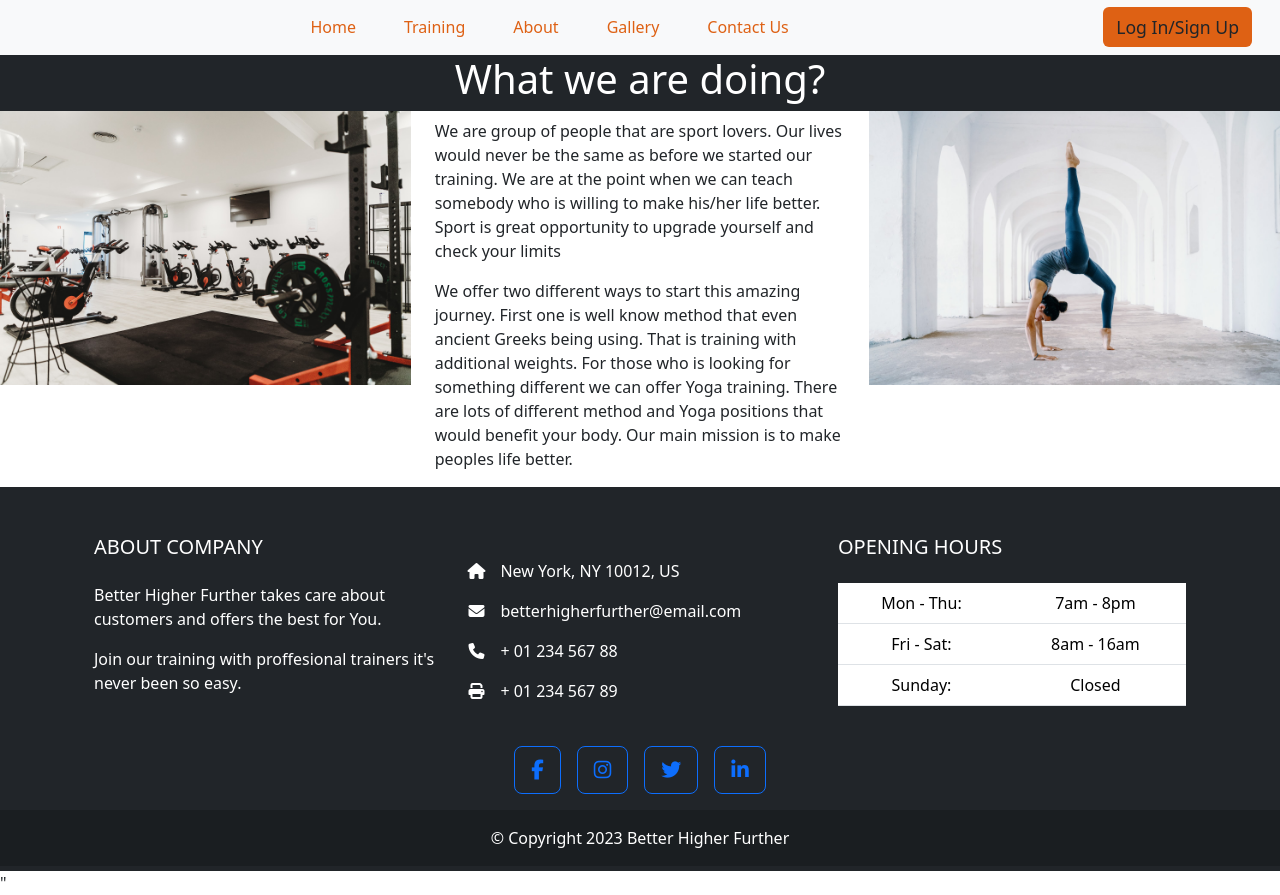
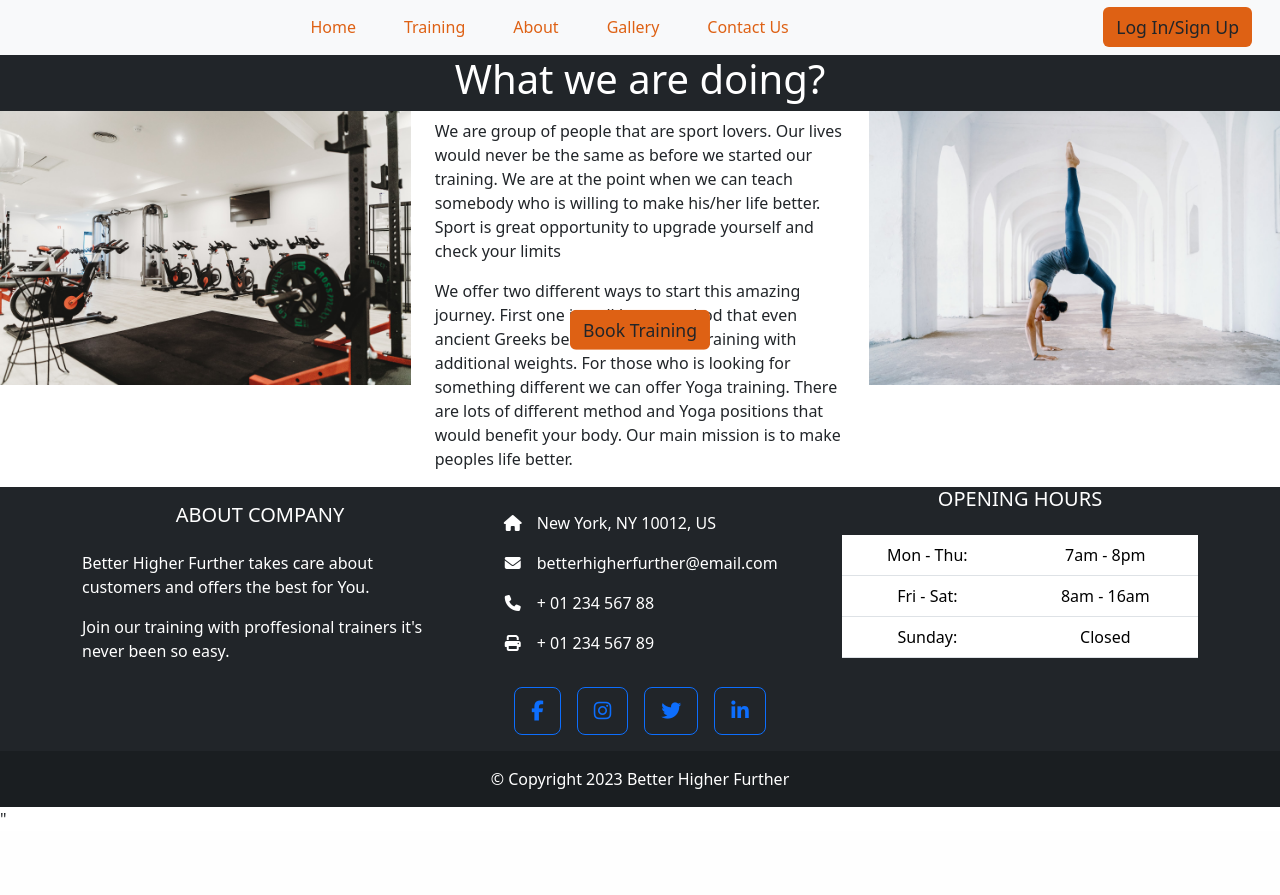
Before and after one commit to BogdanFSD/Better_Hgher_Further, a Django app: page /about/ in a window 1280 px wide. Shown: the part 142-1037 px from the top of the page. After the commit the page ends 960 px from the top, so only its background shows below. Run offline with Django 3.2, Linux system fonts and the light colour scheme; some libraries are stand-ins or nearby versions; some web fonts are replaced.

Commit message:
Footer styled

```diff
--- a/home/templates/home/about.html
+++ b/home/templates/home/about.html
@@ -24,7 +24,13 @@
                 That is training with additional weights. For those who is looking for something different we can offer Yoga training. There are
                 lots of different method and Yoga positions that would benefit your body. Our main mission is to make peoples life better.
             </p>
+            <div class="position-absolute top-50 start-50 translate-middle mt-5 pt-5 ">
+                <a class="btn btn-login  " href="{% url 'booking' %}">
+                    Book Training
+                </a>
+            </div>
         </div>
+
         <div class="col text-center">
             <a href="{% url 'training' %}"><img src="{% static '../static/img/about-3.jpg' %}" alt="beautiful yoga position" class="img-fluid mb-1 "></a>
         </div>
--- a/static/css/style.css
+++ b/static/css/style.css
@@ -83,7 +83,7 @@ color: #de6114;
   linear-gradient(to top, rgba(0, 0, 0, 0.85), transparent),
   url(../img/hero-1.jpg);
   width: 50%;
-  height: 100vh;
+
   background-size:cover;
   background-repeat: no-repeat;
 }
@@ -93,6 +93,7 @@ color: #de6114;
   linear-gradient(to top, rgba(0, 0, 0, 0.85), transparent),
    url(../img/hero-2.jpg);
   width: 50%;
+  height: 100vh
   background-size:cover;
   background-repeat: no-repeat;
 
@@ -176,9 +177,7 @@ bottom:-1000%;
 /* FOOTER*/
 
 
-footer{
-  height: 24rem;
-}
+
 
 footer a{
   text-decoration: none;
--- a/templates/base.html
+++ b/templates/base.html
@@ -116,11 +116,11 @@
     {% block content %}
     {% endblock %}
 
-  <footer class="text-white text-center text-lg-start  bg-dark" >
-    <div class="container p-4">
-      <div class="row mt-4">
-        <div class="col-lg-4 col-md-12 mb-4 mb-md-0">
-          <h5 class="text-uppercase mb-4">About company</h5>
+  <footer class="text-white text-center text-lg-start  bg-dark " >
+    <div class="container ">
+      <div class="row d-flex justify-content-around">
+        <div class="col-lg-4 col-md-12 mb- mb-md-0">
+          <h5 class="text-uppercase mt-3 text-center mb-4 ">About company</h5>
           <p>
             Better Higher Further takes care about  customers and offers the best for You.
           </p>
@@ -128,7 +128,7 @@
             Join our training with proffesional trainers it's never been so easy.
           </p>
         </div>
-        <div class="col-lg-4 col-md-6 mb-4 mb-md-0 mt-4">
+        <div class="col-lg-4 col-md-6 mb- mb-md-0 mt-4 d-flex justify-content-center">
 
           <ul class="fa-ul" style="margin-left: 1.65em;">
             <li class="mb-3">
@@ -146,7 +146,7 @@
           </ul>
         </div>
       <div class="col-lg-4 col-md-6 mb-4 mb-md-0">
-          <h5 class="text-uppercase mb-4">Opening hours</h5>
+          <h5 class="text-uppercase mb-4 text-center">Opening hours</h5>
 
           <table class="table text-center text-white">
             <tbody class="font-weight-normal">
```
